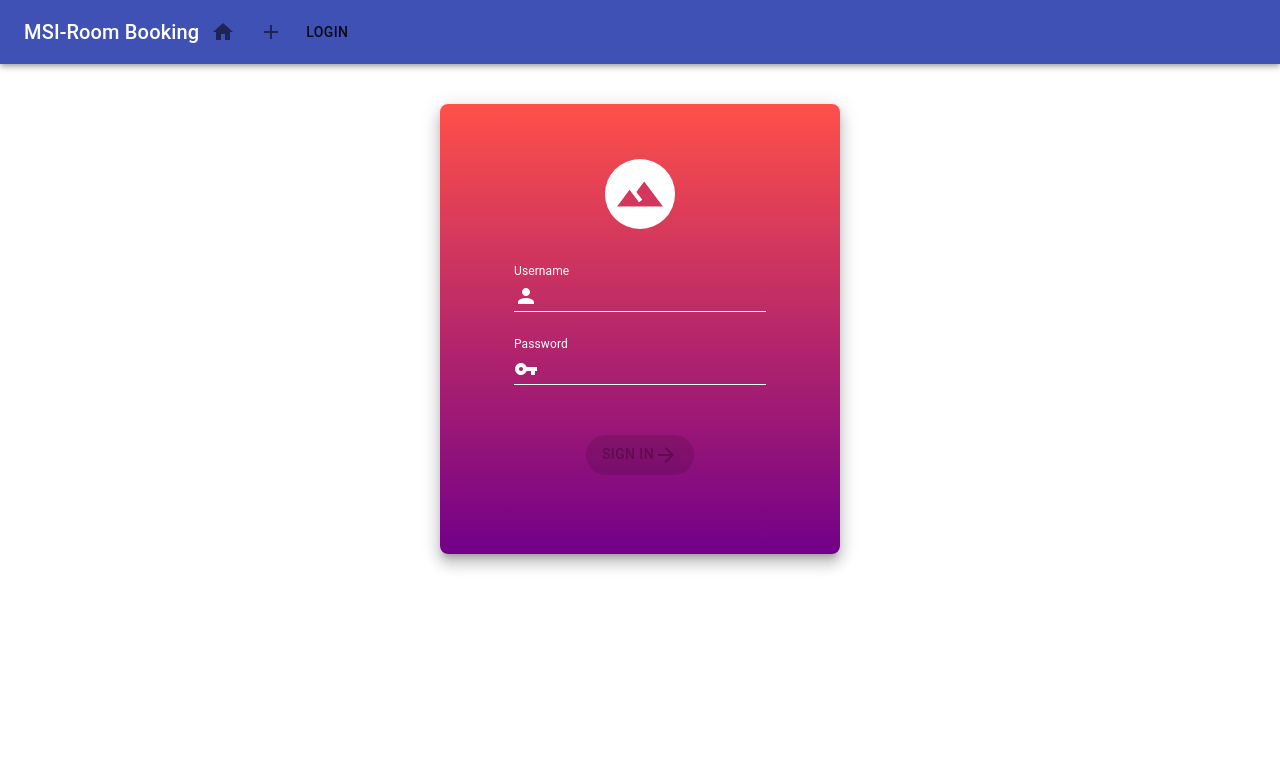
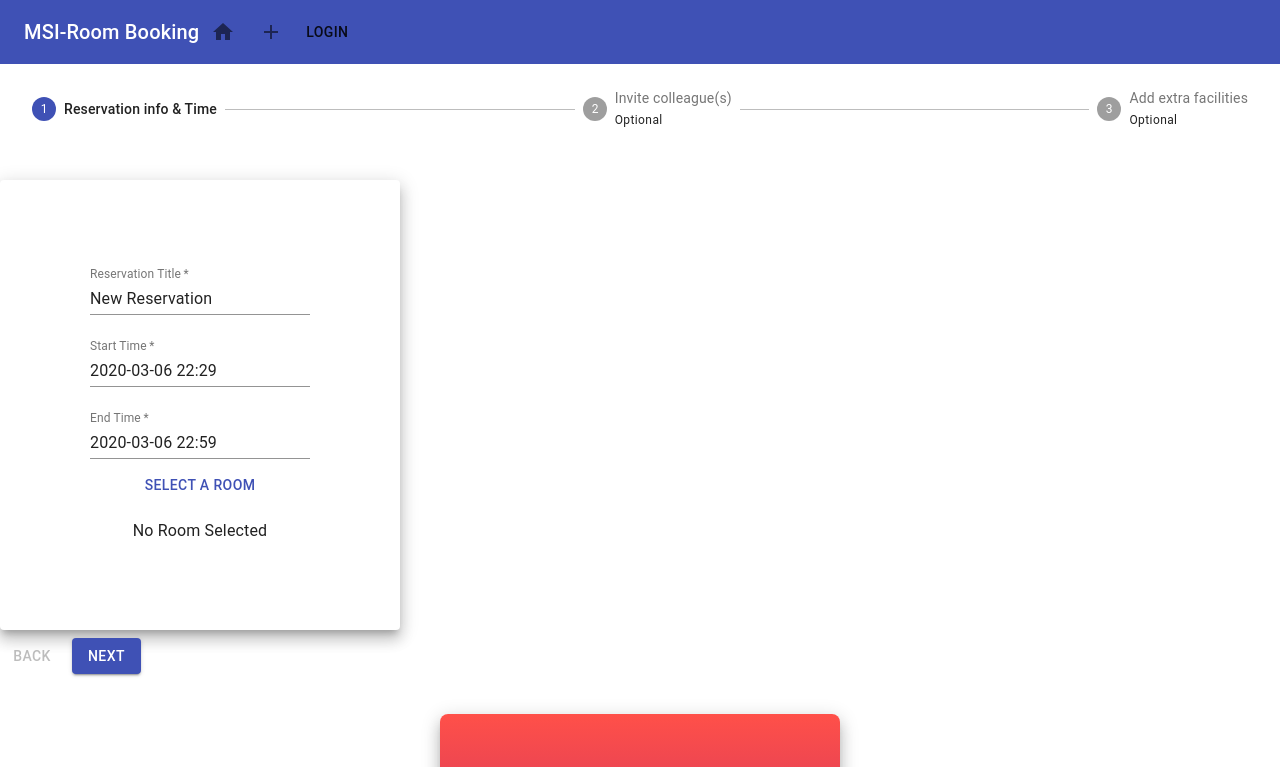
Before and after one commit to Kai-404/MSIRoomBooking, a React (Create React App) app in the folder Frontend/msi-room-booking/: page /login in a window 1280 px wide. Shown: the top 767 px of the page. Built offline with nearby package versions, Linux system fonts and the light colour scheme.

Commit message:
rewrite add reservation part

```diff
--- a/Frontend/msi-room-booking/src/components/Home.js
+++ b/Frontend/msi-room-booking/src/components/Home.js
@@ -44,7 +44,7 @@ const Home = () => {
 
                 dispatch(
                     getUserReservations(
-                        1,
+                        user?user.id:1,
                         ()=>{
                             console.log("Get Reservations Success")
                         },
--- a/Frontend/msi-room-booking/src/components/InviteList.js
+++ b/Frontend/msi-room-booking/src/components/InviteList.js
@@ -115,7 +115,6 @@ const InviteList = (props)=>{
         setCheckedUsers(newCheckedUsers);
 
         console.log(newCheckedUsers);
-        props.setSelectedUsers(newCheckedUsers);
     };
 
     return (
--- a/Frontend/msi-room-booking/src/components/Rooms.js
+++ b/Frontend/msi-room-booking/src/components/Rooms.js
@@ -28,8 +28,12 @@ class Rooms extends React.Component{
     handleAction = (event,room)=>{
         console.log(room)
         this.props.setSelectedRoom(room)
-        this.props.handleClose();
+        this.props.handleClose(room);
     }
+
+
+
+
 
     render() {
         return (
--- a/Frontend/msi-room-booking/src/constants/constants.js
+++ b/Frontend/msi-room-booking/src/constants/constants.js
@@ -12,6 +12,7 @@ export const appConstants = {
     ADD_RESERVATION: 'ADD_RESERVATION',
     GET_USER_RESERVATIONS: "GET_USER_RESERVATIONS",
     GET_ALL_OTHER_USERS:'GET_ALL_OTHER_USERS',
+    SET_SELECTED_ROOM:'SET_SELECTED_ROOM',
     LOGIN_SUCCESS_MSG: 'Welcome Back! ',
     LOGIN_FAILED_MSG: 'Logged in failed, please try again!',
     RESERVATION_FIELD: [
--- /dev/null
+++ b/Frontend/msi-room-booking/src/containers/AddNewReservation.js
@@ -0,0 +1,126 @@
+import React from 'react';
+import { makeStyles } from '@material-ui/core/styles';
+import Stepper from '@material-ui/core/Stepper';
+import Step from '@material-ui/core/Step';
+import StepLabel from '@material-ui/core/StepLabel';
+import Button from '@material-ui/core/Button';
+import Typography from '@material-ui/core/Typography';
+import AddReservation from "./AddReservation";
+import InviteList from "../components/InviteList";
+import FacilityList from "../components/FacilityList";
+import {useSelector} from "react-redux";
+
+const useStyles = makeStyles(theme => ({
+    root: {
+        width: '100%',
+    },
+    button: {
+        marginRight: theme.spacing(1),
+    },
+    instructions: {
+        marginTop: theme.spacing(1),
+        marginBottom: theme.spacing(1),
+    },
+}));
+
+
+
+
+
+
+const AddNewReservation =() =>{
+
+    const classes = useStyles();
+    const [activeStep, setActiveStep] = React.useState(0);
+    const steps = getSteps();
+
+    const user = useSelector(state => state.user);
+
+
+    const [reservationInfo,setReservationInfo]=React.useState({user:user, status:"CREATED"});
+
+    function getSteps() {
+        return ['Reservation info & Time', 'Invite colleague(s)', 'Add extra facilities'];
+    }
+    function getStepContent(step) {
+        switch (step) {
+            case 0:
+                return <AddReservation setReservationInfo={setReservationInfo} reservationInfo={reservationInfo}/>;
+            case 1:
+                return <InviteList/>;
+            case 2:
+                return <FacilityList/>;
+            default:
+                return 'something wrong here';
+        }
+    }
+
+    const isStepOptional = step => {
+        return ! (step === 0);
+    };
+
+    const handleNext = () => {
+        console.log(reservationInfo)
+        setActiveStep(prevActiveStep => prevActiveStep + 1);
+
+    };
+
+    const handleBack = () => {
+        setActiveStep(prevActiveStep => prevActiveStep - 1);
+    };
+
+    const handleReset = () => {
+        setActiveStep(0);
+    };
+
+    return (
+        <div className={classes.root}>
+            <Stepper activeStep={activeStep}>
+                {steps.map((label, index) => {
+                    const stepProps = {};
+                    const labelProps = {};
+                    if (isStepOptional(index)) {
+                        labelProps.optional = <Typography variant="caption">Optional</Typography>;
+                    }
+                    return (
+                        <Step key={label} {...stepProps}>
+                            <StepLabel {...labelProps}>{label}</StepLabel>
+                        </Step>
+                    );
+                })}
+            </Stepper>
+            <div>
+                {activeStep === steps.length ? (
+                    <div>
+                        <Typography className={classes.instructions}>
+                            All steps completed - you&apos;re finished
+                        </Typography>
+                        <Button onClick={handleReset} className={classes.button}>
+                            Reset
+                        </Button>
+                    </div>
+                ) : (
+                    <div>
+                        <Typography className={classes.instructions}>{getStepContent(activeStep)}</Typography>
+                        <div>
+                            <Button disabled={activeStep === 0} onClick={handleBack} className={classes.button}>
+                                Back
+                            </Button>
+
+                            <Button
+                                variant="contained"
+                                color="primary"
+                                onClick={handleNext}
+                                className={classes.button}
+                            >
+                                {activeStep === steps.length - 1 ? 'Finish' : 'Next'}
+                            </Button>
+                        </div>
+                    </div>
+                )}
+            </div>
+        </div>
+    );
+}
+
+export default AddNewReservation;
--- a/Frontend/msi-room-booking/src/containers/AddReservation.js
+++ b/Frontend/msi-room-booking/src/containers/AddReservation.js
@@ -1,4 +1,4 @@
-import React from 'react';
+import React, {useEffect} from 'react';
 import {useDispatch, useSelector} from "react-redux";
 import TextField from "@material-ui/core/TextField";
 import {
@@ -25,26 +25,52 @@ import DialogTitle from "@material-ui/core/DialogTitle";
 import {getAllOtherUsers} from "../actions/allOtherUsers.action";
 
 
-const AddReservation =()=>{
+const AddReservation =(props)=>{
 
     const user = useSelector(state => state.user);
 
 
     const [reservationTitle, setReservationTitle] = React.useState("New Reservation")
     const [selectedStartDate, setSelectedStartDate] = React.useState(new Date());
-    const [selectedEndDate, setSelectedEndDate] = React.useState(new Date());
+    const [selectedEndDate, setSelectedEndDate] = React.useState(new Date(selectedStartDate.getTime() + 30*60000));
     const [selectedRoom, setSelectedRoom] = React.useState();
+
+    useEffect(()=>{
+        setSelectedRoom( props.reservationInfo.room? props.reservationInfo.room:selectedRoom);
+        console.log(reservationTitle,selectedEndDate,selectedStartDate)
+        if(!!!(props.reservationInfo.title)){
+            props.reservationInfo.title = reservationTitle;
+            props.setReservationInfo(props.reservationInfo);
+        }
+
+        if(!!!(props.reservationInfo.startTime)){
+            props.reservationInfo.startTime = selectedStartDate;
+            props.setReservationInfo(props.reservationInfo);
+        }
+
+        if(!!!(props.reservationInfo.endTime)){
+            props.reservationInfo.endTime = selectedEndDate;
+            props.setReservationInfo(props.reservationInfo);
+        }
+
+    })
 
     const handleTitleChange =(event)=>{
         setReservationTitle(event.target.value);
+        props.reservationInfo.title = event.target.value;
+        props.setReservationInfo(props.reservationInfo)
     }
 
     const handleStartDateChange = date => {
         setSelectedStartDate(date);
+        props.reservationInfo.startTime = date;
+        props.setReservationInfo(props.reservationInfo)
     };
 
     const handleEndDateChange =(date) => {
         setSelectedEndDate(date);
+        props.reservationInfo.endTime = date;
+        props.setReservationInfo(props.reservationInfo)
     };
 
 
@@ -53,23 +79,16 @@ const AddReservation =()=>{
     const handleClickOpen = () => {
         setOpen(true);
         setSelectedRoom(null);
+        props.reservationInfo.room = null;
+        props.setReservationInfo(props.reservationInfo)
+
     };
 
-    const [inviteOpen, setInviteOpen] = React.useState(false);
-    const [selectedUsers, setSelectedUsers] = React.useState();
 
-    const handleInviteClickOpen = () =>{
-        setInviteOpen(true);
-
-    }
-
-    const handleInviteClose = value => {
-        setInviteOpen(false);
-        //setSelectedUsers(newSelectedUsers);
-    };
-
-    const handleClose = () => {
+    const handleClose = (room) => {
         setOpen(false);
+        props.reservationInfo.room = room;
+        props.setReservationInfo(props.reservationInfo)
     };
 
     const dispatch = useDispatch();
@@ -109,7 +128,7 @@ const AddReservation =()=>{
         <form className="new-reservation-form">
 
             <TextField
-                defaultValue={reservationTitle}
+                defaultValue={props.reservationInfo.title? props.reservationInfo.title:reservationTitle}
                 margin="normal"
                 required
                 label="Reservation Title"
@@ -123,7 +142,7 @@ const AddReservation =()=>{
                 ampm={false}
                 format="yyyy-MM-dd HH:mm"
                 label="Start Time"
-                value={selectedStartDate}
+                value={props.reservationInfo.startTime? props.reservationInfo.startTime:selectedStartDate}
                 onChange={handleStartDateChange}
                 disablePast
             />
@@ -135,17 +154,13 @@ const AddReservation =()=>{
                 ampm={false}
                 format="yyyy-MM-dd HH:mm"
                 label="End Time"
-                value={selectedEndDate}
+                value={props.reservationInfo.endTime? props.reservationInfo.endTime:selectedEndDate}
                 onChange={handleEndDateChange}
                 disablePast
             />
 
             <Button color="primary" onClick={handleClickOpen}>
                 Select a room
-            </Button>
-
-            <Button color="primary" onClick={handleInviteClickOpen}>
-                Invite Other Users
             </Button>
 
 
@@ -176,26 +191,9 @@ const AddReservation =()=>{
                     : <p>No Room Selected</p>
             }
 
-            {
-                selectedUsers
-                    ?(
-                        <div>
-                            {
-                                selectedUsers.map(user=>
-                                    <p>{user.firstName}</p>
-                                )
-                            }
-                        </div>
-                    )
-                    :<p>No user invited</p>
-
-            }
-
-
-            <Button variant="contained" color="primary" onClick={handleSubmit}>
-                Create This Reservation
-            </Button>
-
+            {/*<Button variant="contained" color="primary" onClick={handleSubmit}>*/}
+            {/*    Create This Reservation*/}
+            {/*</Button>*/}
 
 
             <Dialog fullScreen open={open} onClose={handleClose} >
@@ -216,13 +214,6 @@ const AddReservation =()=>{
             </Dialog>
 
 
-            <Dialog onClose={handleInviteClose} aria-labelledby="invite-dialog-title" open={inviteOpen} onClose={handleInviteClose}>
-                <DialogTitle id="invite-dialog-title">Invite Users</DialogTitle>
-
-                <InviteList setSelectedUsers={setSelectedUsers}/>
-
-            </Dialog>
-
         </form>
             </Paper>
 
--- a/Frontend/msi-room-booking/src/containers/App.js
+++ b/Frontend/msi-room-booking/src/containers/App.js
@@ -6,6 +6,7 @@ import AddReservation from "./AddReservation";
 import './App.scss'
 import InviteList from "../components/InviteList";
 import FacilityList from "../components/FacilityList";
+import AddNewReservation from "./AddNewReservation";
 
 class App extends React.Component{
 
@@ -16,6 +17,9 @@ class App extends React.Component{
                 <nav >
                     <Header/>
                 </nav>
+                <AddNewReservation>
+
+                </AddNewReservation>
 
                 <main className="app-content" >
                     {this.props.children}
--- a/Frontend/msi-room-booking/src/index.js
+++ b/Frontend/msi-room-booking/src/index.js
@@ -12,7 +12,8 @@ import {appConstants} from "./constants/constants";
 import Login from "./login/Login";
 import Rooms from "./components/Rooms";
 import Home from "./components/Home";
-import AddReservation from "./containers/AddReservation";
+import {login} from "./actions/auth.action";
+import AddNewReservation from "./containers/AddNewReservation";
 
 
 ReactDOM.render(
@@ -25,9 +26,10 @@ ReactDOM.render(
 
                     <Route path={appConstants.loginRoute} component={Login}/>
                     <Route path={appConstants.homeRoute} component={Home}/>
-                    <Route path={appConstants.addReservationRoute} component={AddReservation}/>
+                    <Route path={appConstants.addReservationRoute} component={AddNewReservation}/>
 
                     <Route path="*">
+                        {/*<Redirect to={appConstants.loginRoute} component={login}/>*/}
                         <Redirect to={appConstants.homeRoute} component={Home}/>
                     </Route>
                 </Switch>
--- a/Frontend/msi-room-booking/src/login/Login.js
+++ b/Frontend/msi-room-booking/src/login/Login.js
@@ -79,7 +79,7 @@ const Login = (props) =>{
             user,
             ()=>{
                 setOpen(true);
-                props.history.goBack();
+                props.history.push("/home");
             },
             ()=>{
                 setOpen(true);
```
Also changed, not shown: Frontend/msi-room-booking/src/components/Header.js (+11 -5 lines).
